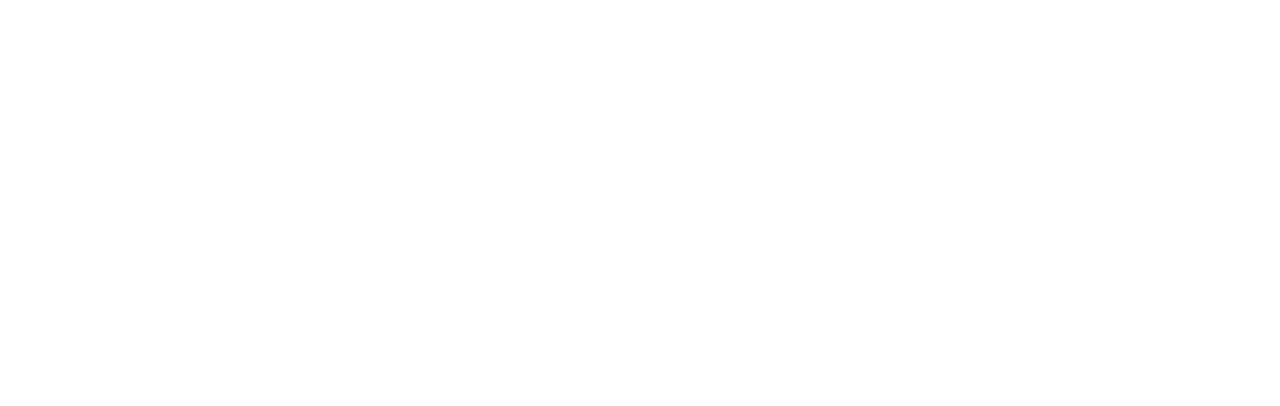
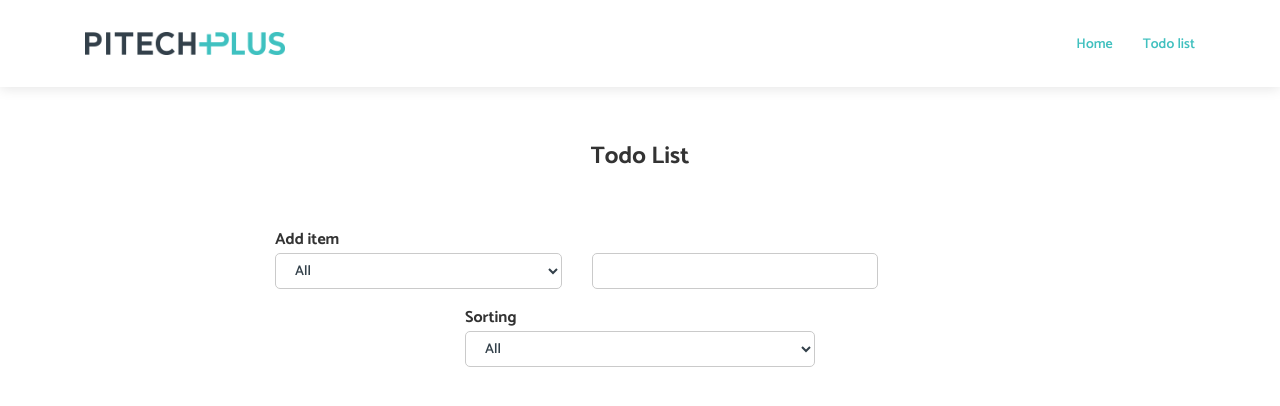
Before and after one commit to DacianCoder/cristidemo, a React (Create React App) app: page /todo in a window 1280 px wide. Shown: the top 406 px of the page. Built offline with nearby package versions, Linux system fonts and the light colour scheme.

Commit message:
todo list

```diff
--- a/src/App.tsx
+++ b/src/App.tsx
@@ -1,13 +1,17 @@
 import React from 'react'
 import { BrowserRouter, Route, Switch } from 'react-router-dom'
 
+import { Todo } from './pages/Todo'
+import { Navbar } from './components/Navbar'
 import { Home } from './pages/Home'
 
 const App: React.FC = () => {
   return (
     <BrowserRouter>
+      <Navbar />
       <Switch>
         <Route path="/" component={Home} exact />
+        <Route path="/todo" component={Todo} />
       </Switch>
     </BrowserRouter>
   )
--- /dev/null
+++ b/src/components/Navbar.tsx
@@ -0,0 +1,36 @@
+import React from 'react'
+import { NavLink } from 'react-router-dom'
+import { logo } from '../assets/images/images'
+import DynamicFormattedMessage from './common/ui/DynamicFormattedMessage'
+
+export const Navbar: React.FC = () => (
+  <header className="navbar">
+    <div className="container">
+      <nav className="navbarNav">
+        <NavLink to="/" className="navbarBrand">
+          <img src={logo} className="dBlock" alt="Logo" />
+        </NavLink>
+        <ul className="navbarItems mlAuto">
+          <li className="navbarItem">
+            <DynamicFormattedMessage
+              id="home"
+              tag={NavLink}
+              activeClassName="navbarLinkActive"
+              className="navbarLink"
+              to="/"
+            />
+          </li>
+          <li className="navbarItem">
+            <DynamicFormattedMessage
+              id="todo"
+              tag={NavLink}
+              activeClassName="navbarLinkActive"
+              className="navbarLink"
+              to="/todo"
+            />
+          </li>
+        </ul>
+      </nav>
+    </div>
+  </header>
+)
--- /dev/null
+++ b/src/constants/todo.ts
@@ -0,0 +1,10 @@
+export const RECOIL_TODO_STORAGE_SLICE = 'recoilTodoSlice'
+
+export type ICategory = typeof Category[keyof typeof Category]
+
+export const Category = {
+  HOME: 'home',
+  WORK: 'work',
+  OTHERS: 'others',
+  ALL: 'all',
+} as const
--- /dev/null
+++ b/src/pages/Todo.tsx
@@ -0,0 +1,113 @@
+import { Category, ICategory } from '../constants/todo'
+import React, { FC, useState } from 'react'
+import { useIntl } from 'react-intl'
+import { useRecoilState, useRecoilValue } from 'recoil'
+import { todoListAtom, todoListFilterAtom } from '../recoil/atoms/todoAtoms'
+import { filteredTodoListSelector } from '../recoil/selectors/todoSelectors'
+import DynamicFormattedMessage from '../components/common/ui/DynamicFormattedMessage'
+import Button from '../components/common/ui/button/Button'
+
+const CategoryValues = Object.values(Category)
+
+export const Todo: FC<any> = () => {
+  const intl = useIntl()
+  const [newTodo, setNewTodo] = useState('')
+  const [category, setCategory] = useState<ICategory>(Category.ALL)
+
+  const [allTodos, setTodos] = useRecoilState(todoListAtom)
+  const [sorting, setSorting] = useRecoilState(todoListFilterAtom)
+  const filteredTodos = useRecoilValue(filteredTodoListSelector)
+
+  const addNewTodo = () => {
+    setNewTodo('')
+    setTodos((prevTodos) => [...prevTodos, { data: newTodo, category }])
+  }
+
+  return (
+    <section className="container pt5">
+      <div className="row">
+        <div className="colMd8 offsetMd2">
+          <div className="row">
+            <div className="col12">
+              <h1 className="textCenter mb5">Todo List</h1>
+            </div>
+            <div className="col12">
+              <h4>Add item</h4>
+            </div>
+            <div className="inputGroup colMd5">
+              <select
+                className="inputField py0"
+                onChange={({ target }) =>
+                  setCategory(target.value as ICategory)
+                }
+                value={category}
+              >
+                {CategoryValues.map((option) => (
+                  <option value={option} key={option}>
+                    {intl.formatMessage({ id: option })}
+                  </option>
+                ))}
+              </select>
+            </div>
+            <div className="inputGroup colMd5 wFull">
+              <input
+                className="inputField"
+                type="text"
+                value={newTodo}
+                onChange={(event) => setNewTodo(event.target.value)}
+              />
+            </div>
+            <div className="colMd2">
+              <DynamicFormattedMessage
+                id="form.button.save"
+                shouldRender={!!newTodo}
+                tag={Button}
+                className="btn btnPrimary wFull"
+                onClick={addNewTodo}
+              />
+            </div>
+          </div>
+          <div className="row mt15">
+            <div className="inputGroup colMd6 offset3">
+              <h4>Sorting</h4>
+              <select
+                className="inputField py0"
+                onChange={({ target }) => setSorting(target.value as ICategory)}
+                value={sorting}
+              >
+                {CategoryValues.map((option) => (
+                  <option value={option} key={option}>
+                    {intl.formatMessage({ id: option })}
+                  </option>
+                ))}
+              </select>
+            </div>
+          </div>
+        </div>
+        <div className="col4 offset4 textCenter">
+          <ul className="listUnstyled mt3 mh400 overflowAuto" key={sorting}>
+            {filteredTodos.map((elem) => (
+              <li className="py1 borderBottomDefault" key={elem.data}>
+                <strong className="dFlex justifyContentBetween">
+                  <span className="pr2">{elem.data}</span>
+                  <span className="textPrimary pr2">
+                    {intl.formatMessage({ id: elem.category })}
+                  </span>
+                </strong>
+              </li>
+            ))}
+          </ul>
+        </div>
+      </div>
+      <div className="colMd2 containerFluid py2">
+        <DynamicFormattedMessage
+          id="form.button.reset"
+          shouldRender={allTodos.length > 0}
+          tag={Button}
+          className="btn btnPrimary wFull"
+          onClick={() => setTodos([])}
+        />
+      </div>
+    </section>
+  )
+}
--- /dev/null
+++ b/src/recoil/atoms/todoAtoms.ts
@@ -0,0 +1,53 @@
+import { atom, AtomEffect } from 'recoil'
+import {
+  Category,
+  ICategory,
+  RECOIL_TODO_STORAGE_SLICE,
+} from '../../constants/todo'
+import { getLocalStorageData, storeLocally } from '../../utils/storage'
+
+export interface TodoItem {
+  data: string
+  category: ICategory
+}
+
+/**
+ * Sets a cached value on initialise
+ *
+ * @param setSelf
+ */
+const localStorageCache: AtomEffect<TodoItem[]> = ({ setSelf }) => {
+  const storageValue = getLocalStorageData<TodoItem[] | null>(
+    RECOIL_TODO_STORAGE_SLICE,
+    null
+  )
+  if (storageValue !== null) {
+    setSelf(storageValue)
+  }
+}
+
+/**
+ * Updates local cache with the current value
+ *
+ * @param onSet
+ */
+const updateLocalCacheEffect: AtomEffect<TodoItem[]> = ({ onSet }) => {
+  onSet((newValue) => storeLocally(RECOIL_TODO_STORAGE_SLICE, newValue))
+}
+
+/**
+ * Contains all todos used
+ */
+export const todoListAtom = atom<TodoItem[]>({
+  key: 'todoList',
+  default: [],
+  effects_UNSTABLE: [localStorageCache, updateLocalCacheEffect],
+})
+
+/**
+ * Contains all todos used
+ */
+export const todoListFilterAtom = atom<ICategory>({
+  key: 'todoListFilter',
+  default: Category.ALL,
+})
--- /dev/null
+++ b/src/recoil/selectors/todoSelectors.ts
@@ -0,0 +1,14 @@
+import { selector } from 'recoil'
+import { TodoItem, todoListAtom, todoListFilterAtom } from '../atoms/todoAtoms'
+import { Category } from '../../constants/todo'
+
+export const filteredTodoListSelector = selector<TodoItem[]>({
+  key: 'todoSelector',
+  get: ({ get }) => {
+    const filteredCategory = get(todoListFilterAtom)
+    return get(todoListAtom).filter(
+      (todo) =>
+        filteredCategory === Category.ALL || todo.category === filteredCategory
+    )
+  },
+})
```
Also changed, not shown: 1 other file (tests, documents, lock files or other folders).
